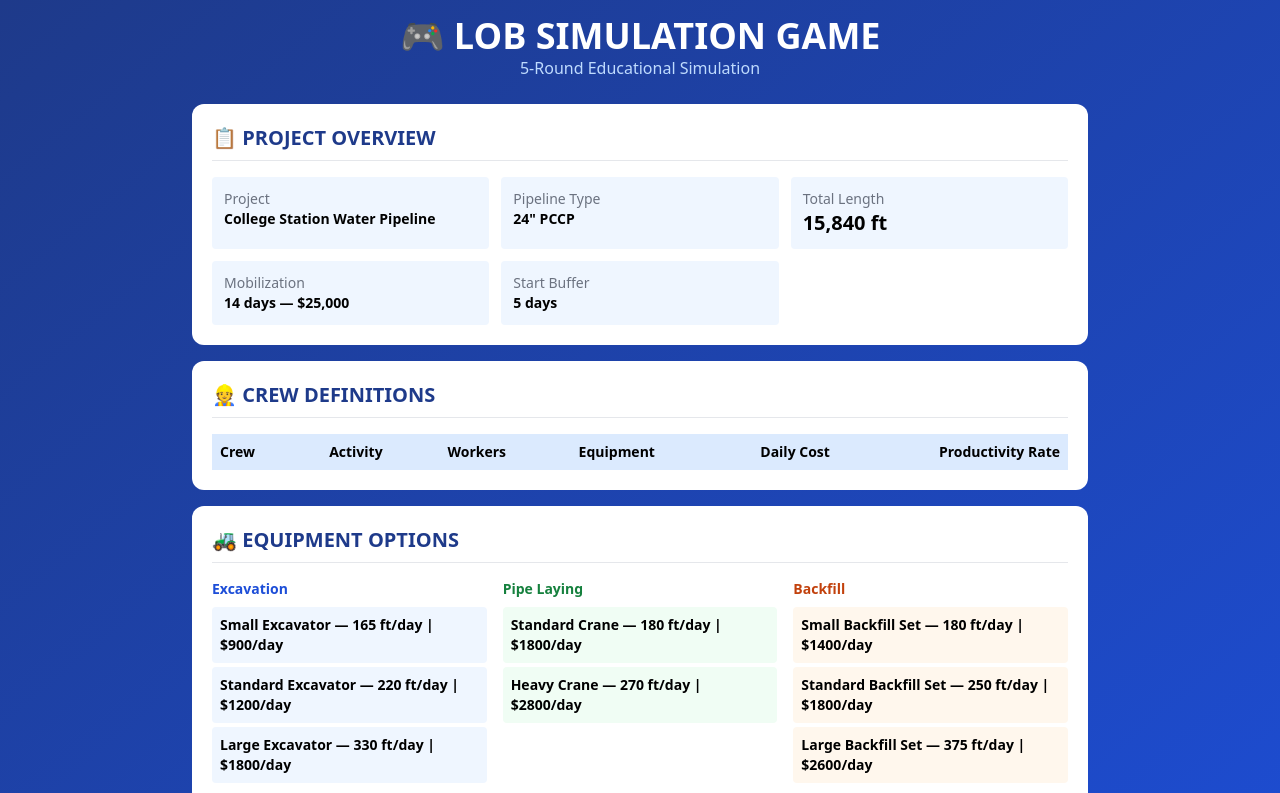
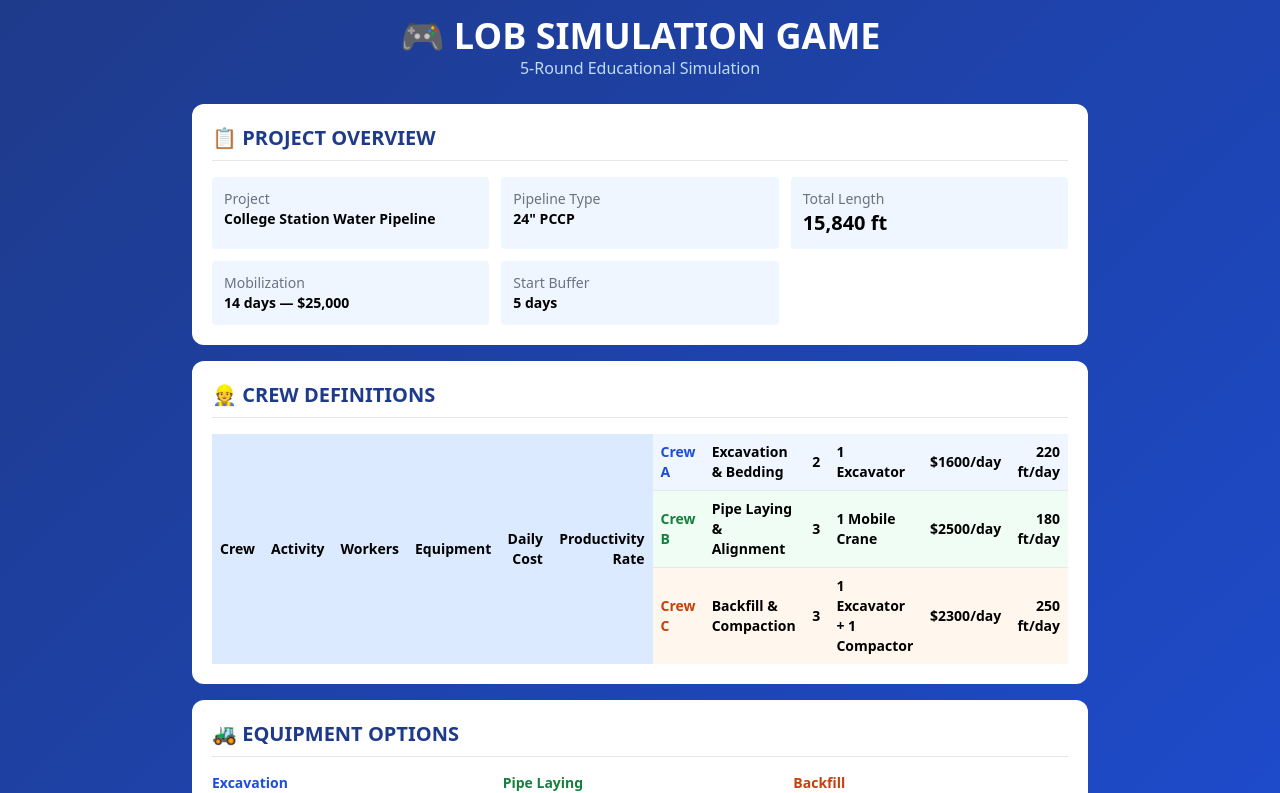
Before and after one commit to tota2544/LOB-Player, a React (Create React App) app: page / in a window 1280 px wide. Shown: the top 793 px of the page. Built offline with nearby package versions, Linux system fonts and the light colour scheme.

Commit message:
Update App.js

```diff
--- a/src/App.js
+++ b/src/App.js
@@ -230,6 +230,35 @@ export default function LOBGame() {
                 <th className="px-2 py-2">Equipment</th>
                 <th className="px-2 py-2 text-right">Daily Cost</th>
                 <th className="px-2 py-2 text-right">Productivity Rate</th>
+
+              <tbody>
+                <tr className="bg-blue-50 border-b">
+                  <td className="px-2 py-2 font-bold text-blue-700">Crew A</td>
+                  <td className="px-2 py-2">{CREWS.exc.name}</td>
+                  <td className="px-2 py-2 text-center">{CREWS.exc.workers}</td>
+                  <td className="px-2 py-2">{CREWS.exc.equipment}</td>
+                  <td className="px-2 py-2 text-right">${CREWS.exc.cost}/day</td>
+                  <td className="px-2 py-2 text-right font-bold">{CREWS.exc.rate} ft/day</td>
+                </tr>
+
+                <tr className="bg-green-50 border-b">
+                  <td className="px-2 py-2 font-bold text-green-700">Crew B</td>
+                  <td className="px-2 py-2">{CREWS.pipe.name}</td>
+                  <td className="px-2 py-2 text-center">{CREWS.pipe.workers}</td>
+                  <td className="px-2 py-2">{CREWS.pipe.equipment}</td>
+                  <td className="px-2 py-2 text-right">${CREWS.pipe.cost}/day</td>
+                  <td className="px-2 py-2 text-right font-bold">{CREWS.pipe.rate} ft/day</td>
+                </tr>
+
+                <tr className="bg-orange-50">
+                  <td className="px-2 py-2 font-bold text-orange-700">Crew C</td>
+                  <td className="px-2 py-2">{CREWS.back.name}</td>
+                  <td className="px-2 py-2 text-center">{CREWS.back.workers}</td>
+                  <td className="px-2 py-2">{CREWS.back.equipment}</td>
+                  <td className="px-2 py-2 text-right">${CREWS.back.cost}/day</td>
+                  <td className="px-2 py-2 text-right font-bold">{CREWS.back.rate} ft/day</td>
+                </tr>
+              </tbody>
               </tr>
             </thead>
             <tbody>
```
